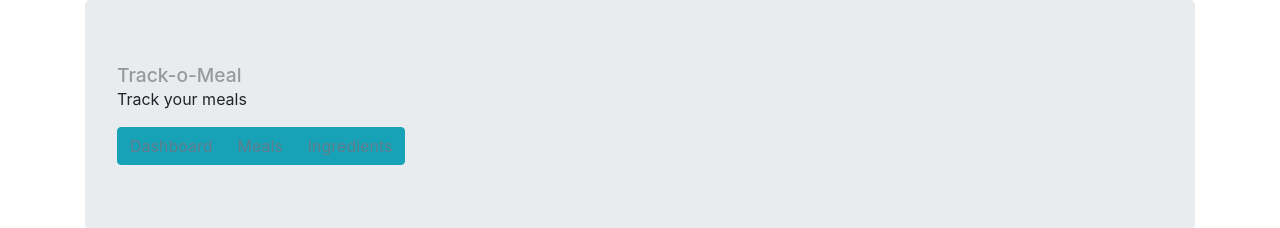
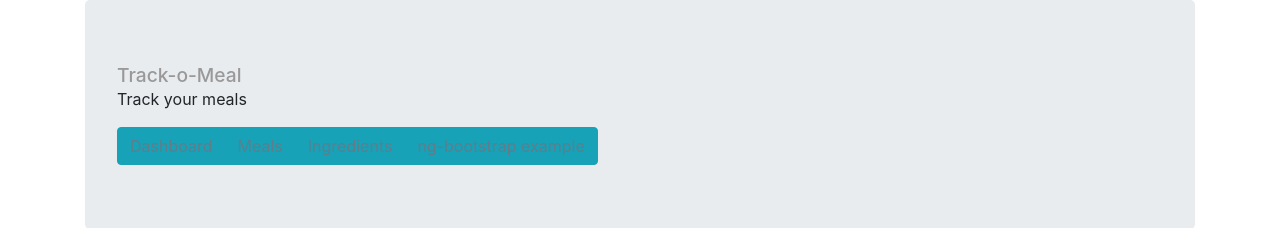
Before and after one commit to zeteref/track-o-meal, an Angular app: page /ingredients in a window 1280 px wide. Shown: the top 228 px of the page. Built offline with nearby package versions, Linux system fonts and the light colour scheme; no server answers.

Commit message:
work in progress

```diff
--- a/src/app/app-routing.module.ts
+++ b/src/app/app-routing.module.ts
@@ -4,12 +4,14 @@ import { MealsComponent } from './meals/meals.component';
 import { DashboardComponent } from './dashboard/dashboard.component';
 import { MealDetailComponent } from './meal-detail/meal-detail.component';
 import { IngredientsComponent } from './ingredients/ingredients.component';
+import { NgbootstrapExampleComponent } from './ngbootstrap-example/ngbootstrap-example.component';
 
 const routes: Routes = [
   { path: '', redirectTo: '/dashboard', pathMatch: 'full' },
   { path: 'meals', component: MealsComponent },
   { path: 'dashboard', component: DashboardComponent },
   { path: 'meals/:id', component: MealDetailComponent },
+  { path: 'example', component: NgbootstrapExampleComponent },
   { path: 'ingredients', component: IngredientsComponent }
 ];
 
--- a/src/app/app.component.html
+++ b/src/app/app.component.html
@@ -9,6 +9,7 @@
     <a routerLink="/dashboard" class="btn btn-info" role="button">Dashboard</a>
     <a routerLink="/meals" class="btn btn-info" role="button">Meals</a>
     <a routerLink="/ingredients" class="btn btn-info" role="button">Ingredients</a>
+    <a routerLink="/example" class="btn btn-info" role="button">ng-bootstrap example</a>
   </div>
 </div>
 
--- a/src/app/dashboard/dashboard.component.html
+++ b/src/app/dashboard/dashboard.component.html
@@ -7,4 +7,3 @@
   </a>
 </div>
 <app-meal-search></app-meal-search>
-<app-ngbootstrap-example></app-ngbootstrap-example>
```
